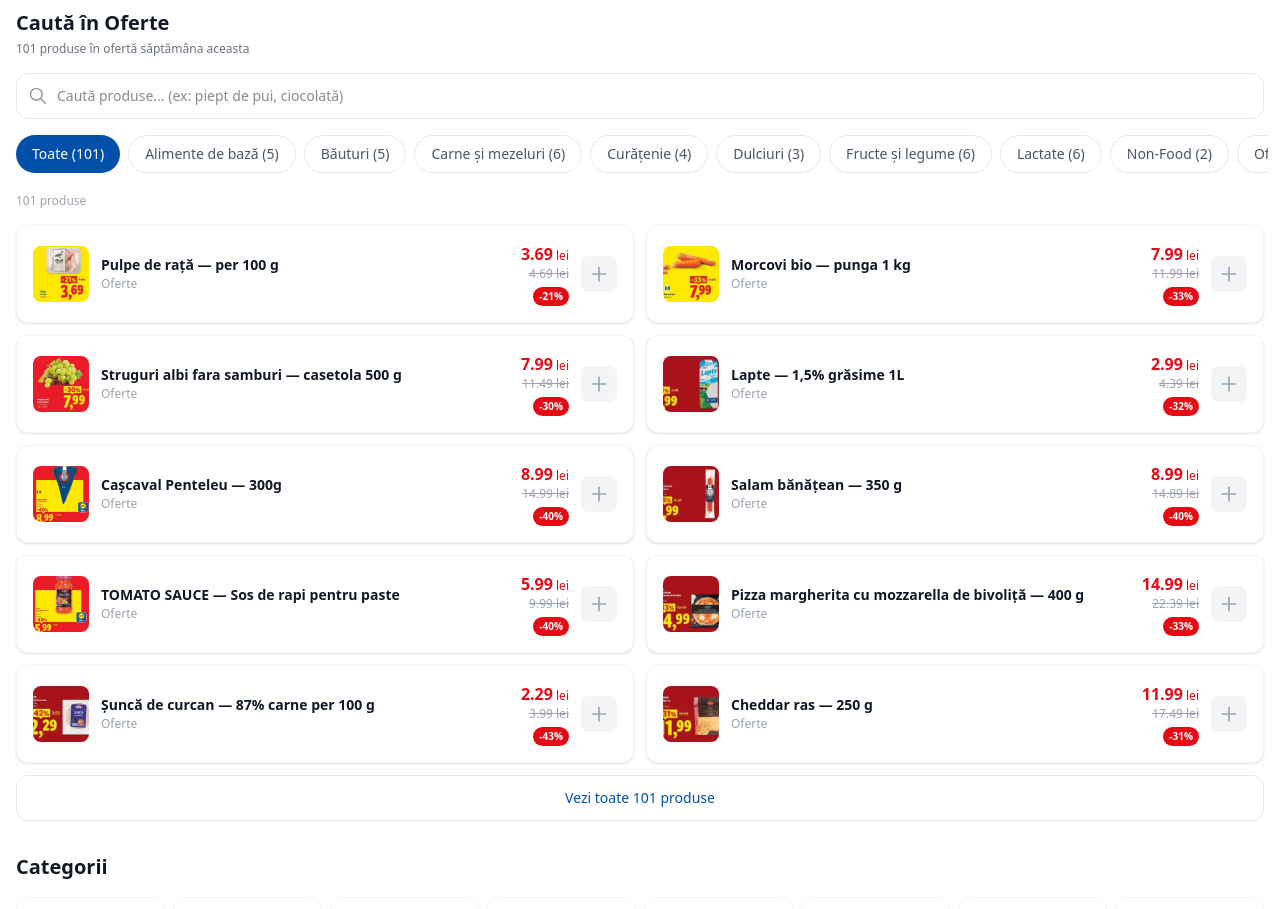
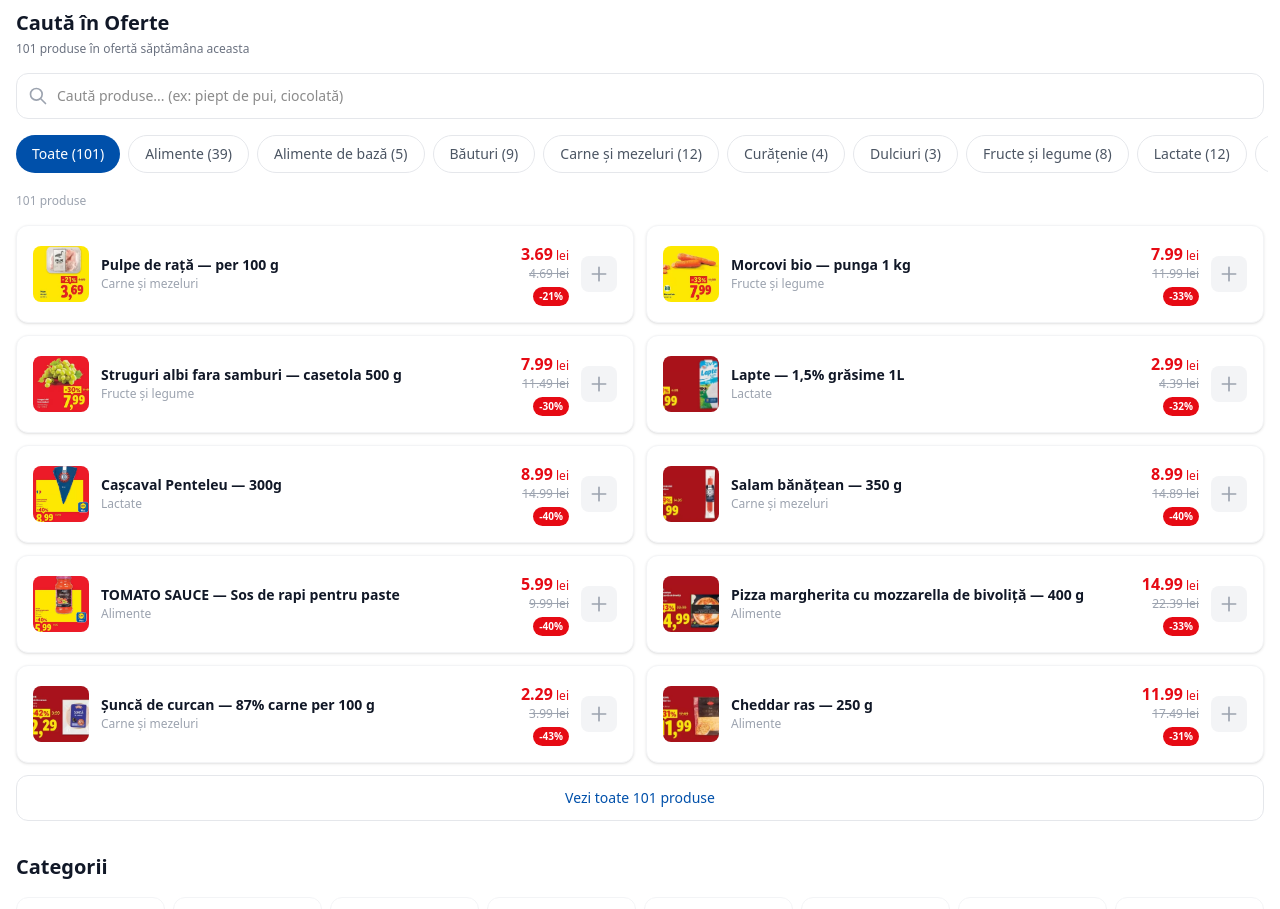
Before and after one commit to GaitanS/catalog-lidl, a Next.js app: page / in a window 1280 px wide. Shown: the part 1020-1929 px from the top of the page. Built offline with nearby package versions, Linux system fonts and the light colour scheme.

Commit message:
Improve category SEO product classification

```diff
--- a/src/app/categorie/[slug]/page.tsx
+++ b/src/app/categorie/[slug]/page.tsx
@@ -1,10 +1,10 @@
 import { Metadata } from 'next';
 import Link from 'next/link';
-import { getAllProducts, getProductsByCategorySlug } from '@/data/catalogs';
+import { getProductsByCategorySlug } from '@/data/catalogs';
 import ProductSearch from '@/components/ProductSearch';
 
 const categoryMap: Record<string, { name: string; description: string }> = {
-    'alimente': { name: 'Alimente', description: 'Toate ofertele la alimente din catalogul Lidl: fructe, legume, carne, lactate și multe altele.' },
+    'alimente': { name: 'Alimente', description: 'Toate ofertele la alimente din catalogul Lidl: fructe, legume, carne, lactate, panificație, dulciuri și băuturi.' },
     'fructe-si-legume': { name: 'Fructe și Legume', description: 'Oferte la fructe și legume proaspete din catalogul Lidl. Prețuri mici în fiecare săptămână.' },
     'carne-si-mezeluri': { name: 'Carne și Mezeluri', description: 'Oferte la carne proaspătă și mezeluri din catalogul Lidl. Piept de pui, porc, vită și preparate.' },
     'lactate': { name: 'Lactate', description: 'Oferte la produse lactate din catalogul Lidl: lapte, iaurt, brânză, smântână și unt.' },
@@ -26,7 +26,7 @@ export async function generateMetadata({ params }: { params: Promise<{ slug: str
     if (!cat) return { title: 'Categorie' };
 
     return {
-        title: `Oferte Lidl ${cat.name} 2026 — Reduceri Săptămânale`,
+        title: `Oferte Lidl ${cat.name} Săptămâna Asta — Prețuri și Reduceri`,
         description: cat.description,
         alternates: { canonical: `https://cataloglidl.ro/categorie/${slug}` },
     };
@@ -45,7 +45,7 @@ export default async function CategoryPage({ params }: { params: Promise<{ slug:
         );
     }
 
-    const products = slug === 'alimente' ? getAllProducts() : getProductsByCategorySlug(slug);
+    const products = getProductsByCategorySlug(slug);
 
     return (
         <div className="max-w-7xl mx-auto px-4 py-6">
@@ -72,6 +72,36 @@ export default async function CategoryPage({ params }: { params: Promise<{ slug:
                 )}
             </section>
 
+            {slug === 'alimente' && products.length > 0 && (
+                <section className="mb-10 bg-white rounded-2xl border border-gray-100 p-5 md:p-8">
+                    <h2 className="text-lg md:text-xl font-bold text-gray-900 mb-3">
+                        Alimente Lidl în ofertă săptămâna asta
+                    </h2>
+                    <div className="text-sm text-gray-700 space-y-3 leading-relaxed">
+                        <p>
+                            Pagina de alimente include doar produse alimentare din cataloagele active Lidl: fructe și legume,
+                            carne, lactate, panificație, dulciuri și băuturi. Produsele non-food și articolele de curățenie
+                            sunt separate în categoriile lor, ca să poți compara mai ușor prețurile.
+                        </p>
+                        <p>
+                            Pentru oferte proaspete consultă și{' '}
+                            <Link href="/categorie/fructe-si-legume" className="text-lidl-blue hover:underline font-medium">
+                                fructe și legume Lidl
+                            </Link>
+                            ,{' '}
+                            <Link href="/categorie/carne-si-mezeluri" className="text-lidl-blue hover:underline font-medium">
+                                carne și mezeluri
+                            </Link>
+                            {' '}sau pagina cu{' '}
+                            <Link href="/oferte-lidl-saptamana-asta" className="text-lidl-blue hover:underline font-medium">
+                                toate ofertele Lidl de săptămâna asta
+                            </Link>
+                            .
+                        </p>
+                    </div>
+                </section>
+            )}
+
             {/* Other categories */}
             <section>
                 <h2 className="text-xl font-bold text-gray-900 mb-4">Alte Categorii</h2>
--- a/src/data/catalogs.ts
+++ b/src/data/catalogs.ts
@@ -122,6 +122,7 @@ const previousWeekProducts: CatalogProduct[] = [
 // Falls back to hardcoded mock catalogs if empty/missing.
 // -----------------------------------------------------------------------------
 import scrapedData from './catalogs-scraped.json';
+import { getProductsForCategoryPage, inferProductCategory } from './category-utils';
 
 interface ScrapedPage {
     pageNumber: number;
@@ -205,14 +206,15 @@ function buildFromScraped(scraped: ScrapedCatalog): Catalog {
             const fullName = sp.description && !sp.name.toLowerCase().includes(sp.description.toLowerCase())
                 ? `${sp.name} — ${sp.description}`
                 : sp.name;
+            const inferredCategory = inferProductCategory(sp.name, sp.description, undefined);
             return {
                 slug: slugify(sp.name) || `oferta-${sp.id.substring(0, 8)}`,
                 name: fullName,
                 newPrice: sp.price,
                 oldPrice: sp.oldPrice || undefined,
                 discount: sp.discount || undefined,
-                category: 'Oferte',
-                categorySlug: 'oferte',
+                category: inferredCategory.category,
+                categorySlug: inferredCategory.categorySlug,
                 imageUrl: sp.imagePath || undefined,
                 description: sp.description || undefined,
             };
@@ -354,7 +356,7 @@ export function getProductsByCategorySlug(categorySlug: string): CatalogProduct[
     const seen = new Set<string>();
     const products: CatalogProduct[] = [];
     catalogs.filter(c => c.isActive).forEach(c => {
-        c.products.filter(p => p.categorySlug === categorySlug).forEach(p => {
+        getProductsForCategoryPage(categorySlug, c.products).forEach(p => {
             if (!seen.has(p.slug)) {
                 seen.add(p.slug);
                 products.push(p);
@@ -365,3 +367,4 @@ export function getProductsByCategorySlug(categorySlug: string): CatalogProduct[
 }
 
 export { slugify };
+export { getProductsForCategoryPage, inferProductCategory };
--- /dev/null
+++ b/src/data/category-utils.ts
@@ -0,0 +1,119 @@
+export interface ProductLike {
+    slug: string;
+    name: string;
+    newPrice: number;
+    category: string;
+    categorySlug: string;
+    brand?: string;
+    description?: string;
+}
+
+export interface ProductCategory {
+    category: string;
+    categorySlug: string;
+}
+
+const CATEGORY_RULES: Array<ProductCategory & { patterns: RegExp[] }> = [
+    {
+        category: 'Fructe și legume',
+        categorySlug: 'fructe-si-legume',
+        patterns: [
+            /fruct|legum|mere|mar\b|pere|banan|strugur|portocal|lamai|lamaie|morcov|cartof|ardei|rosii|tomate|castravet|ceapa|usturoi|salata|varza|broccoli|conopida|dovlecel|ciuperc|spanac|mazare|naut|fasole|chili|visine|padure/i,
+        ],
+    },
+    {
+        category: 'Carne și mezeluri',
+        categorySlug: 'carne-si-mezeluri',
+        patterns: [
+            /carne|pui|porc|vita|rata|curcan|miel|pulpe|piept|ceafa|snitel|sunca|salam|carnat|mezel|pastrav|somon|peste|knuckle|pork|meat/i,
+        ],
+    },
+    {
+        category: 'Lactate',
+        categorySlug: 'lactate',
+        patterns: [
+            /lapte|iaurt|branza|branza|cascaval|telemea|feta|unt|smantana|cheese|pilos/i,
+        ],
+    },
+    {
+        category: 'Panificație',
+        categorySlug: 'panificatie',
+        patterns: [
+            /paine|chifla|croissant|cozonac|pasca|faina|prajitur|mini-prajituri|biscuit|foietaj|bakery/i,
+        ],
+    },
+    {
+        category: 'Băuturi',
+        categorySlug: 'bauturi',
+        patterns: [
+            /\bapa\b|suc|cafea|bere|\bvin\b|spumant|rose|rosado|feteasca|riesling|bautur|cola|nectar|prosecco/i,
+        ],
+    },
+    {
+        category: 'Dulciuri',
+        categorySlug: 'dulciuri',
+        patterns: [
+            /ciocolat|chocolate|dulce|napolitan|inghetata|desert|fistic|caju|bomboan|caramel|mister choc/i,
+        ],
+    },
+    {
+        category: 'Curățenie',
+        categorySlug: 'curatenie',
+        patterns: [
+            /detergent|curaten|dezinfect|hartie igienica|servetel|w5|formil|floralys|gel de dus|sampon|sapun/i,
+        ],
+    },
+    {
+        category: 'Non-Food',
+        categorySlug: 'non-food',
+        patterns: [
+            /parkside|silvercrest|crivit|oala|tigaie|caserola|baking paper|hartie de copt|folie|ustensil|electrocasnic|textil|gradina|bricolaj|jucarie/i,
+        ],
+    },
+];
+
+export const FOOD_CATEGORY_SLUGS = new Set([
+    'alimente',
+    'fructe-si-legume',
+    'carne-si-mezeluri',
+    'lactate',
+    'panificatie',
+    'dulciuri',
+    'bauturi',
+    'oua',
+]);
+
+function normalizeText(value: string): string {
+    return value
+        .normalize('NFD')
+        .replace(/[\u0300-\u036f]/g, '')
+        .replace(/ș|ş/g, 's')
+        .replace(/ț|ţ/g, 't')
+        .toLowerCase();
+}
+
+export function inferProductCategory(name: string, description = '', brand = ''): ProductCategory {
+    const haystack = normalizeText(`${name} ${description} ${brand}`);
+
+    for (const rule of CATEGORY_RULES) {
+        if (rule.patterns.some(pattern => pattern.test(haystack))) {
+            return {
+                category: rule.category,
+                categorySlug: rule.categorySlug,
+            };
+        }
+    }
+
+    return {
+        category: 'Alimente',
+        categorySlug: 'alimente',
+    };
+}
+
+export function getProductsForCategoryPage<T extends ProductLike>(categorySlug: string, products: T[]): T[] {
+    if (categorySlug === 'alimente') {
+        return products.filter(product => FOOD_CATEGORY_SLUGS.has(product.categorySlug));
+    }
+
+    return products.filter(product => product.categorySlug === categorySlug);
+}
```
Also changed, not shown: 1 other file (tests, documents, lock files or other folders).
